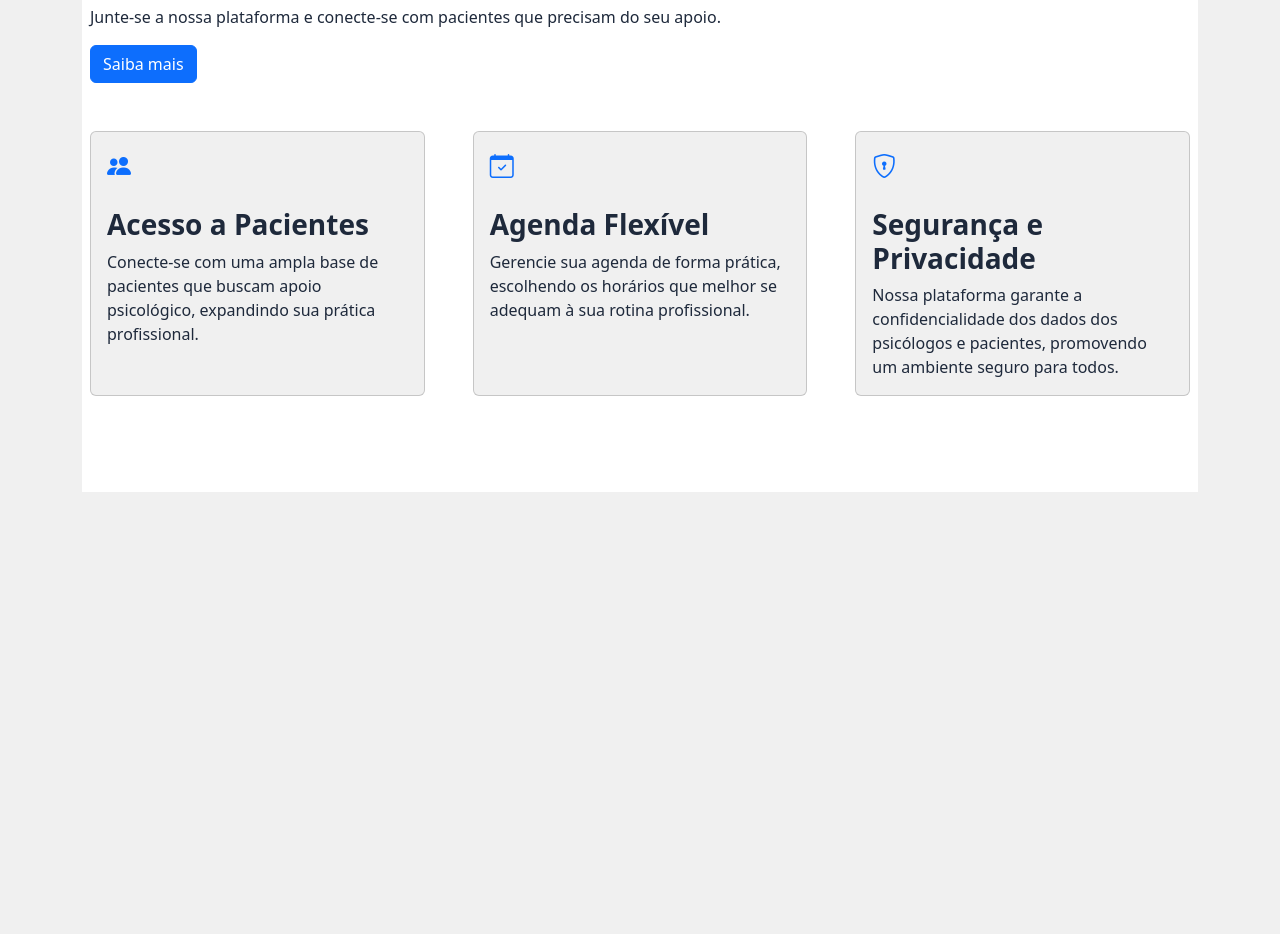
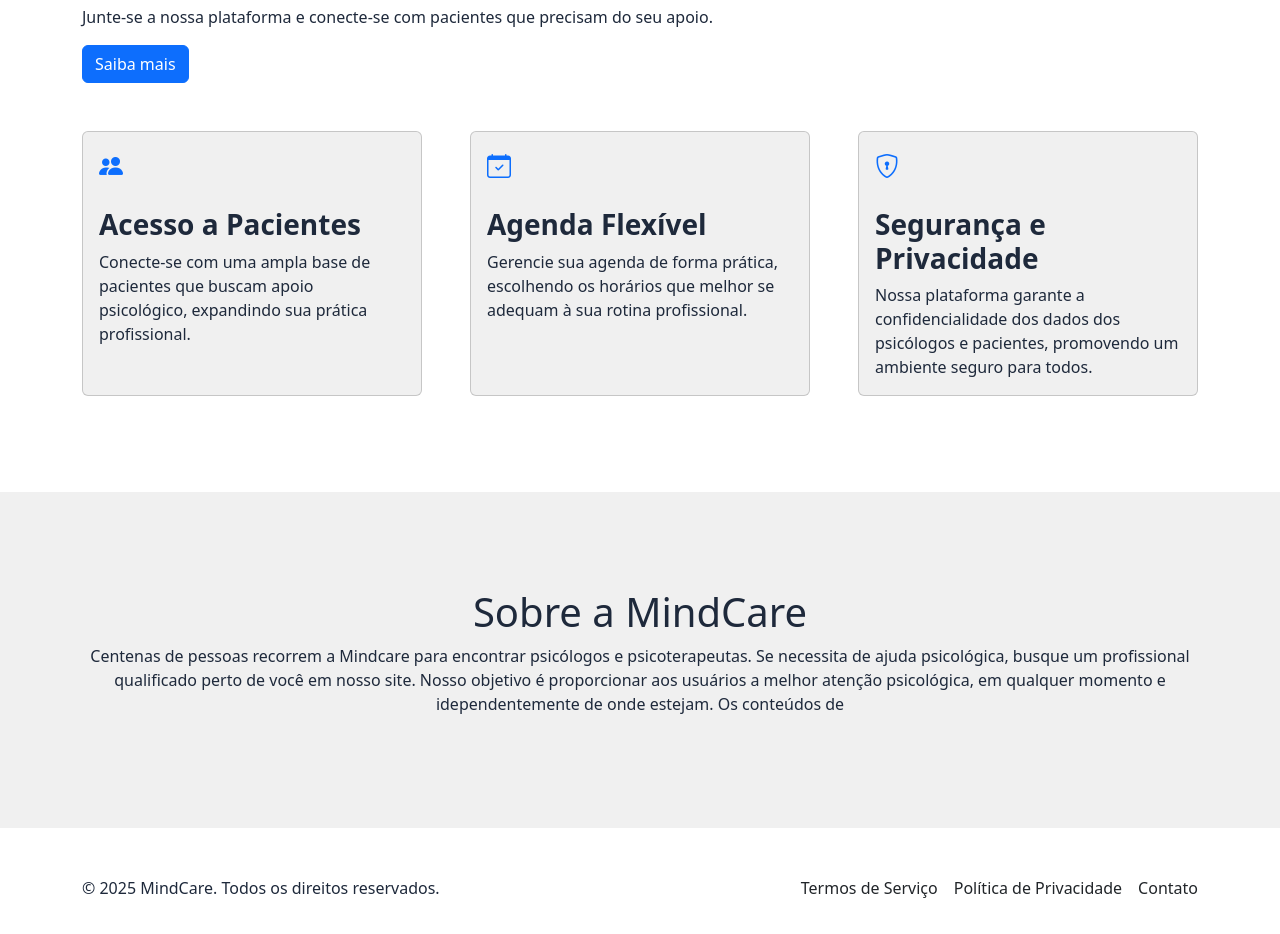
Before and after one commit to WillianGiacomelli/MindCare-FullStack, a React app in the folder frontend/: page / in a window 1280 px wide. Shown: the part 1760-2694 px from the top of the page. Before the commit the page ends 2252 px from the top, so only its background shows below. Built offline with nearby package versions, Linux system fonts and the light colour scheme; the HTML template or start-up script is replaced by a standard one.

Commit message:
feat: add Footer and Reason components; update Main to include new sections for enhanced layout and user engagement

```diff
--- /dev/null
+++ b/frontend/src/features/Home/Footer/Footer.tsx
@@ -0,0 +1,12 @@
+import React from "react";
+import FooterDefault from "../../../shared/Home/Footer/Footer";
+
+const Footer = () => {
+  return (
+    <>
+      <FooterDefault />
+    </>
+  );
+};
+
+export default Footer;
--- a/frontend/src/features/Home/main/Main.tsx
+++ b/frontend/src/features/Home/main/Main.tsx
@@ -1,14 +1,20 @@
-import React from 'react'
-import CustomerSection from './sections/customer/CustomerSection'
-import ProfessionalSection from './sections/professional/ProfessionalSection'
+import React from "react";
+import CustomerSection from "./sections/customer/CustomerSection";
+import ProfessionalSection from "./sections/professional/ProfessionalSection";
+import Testimonial from "./sections/testimonial/Testimonial";
+import Reason from "./sections/reason/Reason";
+import Footer from "../Footer/Footer";
 
 const Main = () => {
   return (
     <>
       <CustomerSection />
       <ProfessionalSection />
+      {/* <Testimonial /> */}
+      <Reason />
+      <Footer />
     </>
-  )
-}
+  );
+};
 
-export default Main
+export default Main;
--- a/frontend/src/features/Home/main/sections/customer/CustomerSection.css
+++ b/frontend/src/features/Home/main/sections/customer/CustomerSection.css
@@ -1,10 +1,14 @@
 .mh-400px {
-    max-height: 300px;
+  max-height: 300px;
 }
 
-img{
-    width: 100%;
-    height: 50%;
-    background-size: cover;
-    object-fit: cover;
+img {
+  width: 100%;
+  height: 50%;
+  background-size: cover;
+  object-fit: cover;
 }
+
+.flex-element {
+  height: fit-content;
+}
--- a/frontend/src/features/Home/main/sections/professional/ProfessionalSection.tsx
+++ b/frontend/src/features/Home/main/sections/professional/ProfessionalSection.tsx
@@ -1,34 +1,47 @@
-import React from 'react'
-import Button from 'react-bootstrap/esm/Button'
-import Container from 'react-bootstrap/esm/Container'
-import CustomCard from '../../../../../shared/Home/Card/CustomCard'
+import React from "react";
+import Button from "react-bootstrap/esm/Button";
+import Container from "react-bootstrap/esm/Container";
+import CustomCard from "../../../../../shared/Home/Card/CustomCard";
 
 const ProfessionalSection = () => {
   const cardData = [
     {
       icon: "bi bi-people-fill text-primary",
       title: "Acesso a Pacientes",
-            description: "Conecte-se com uma ampla base de pacientes que buscam apoio psicológico, expandindo sua prática profissional."
+      description:
+        "Conecte-se com uma ampla base de pacientes que buscam apoio psicológico, expandindo sua prática profissional.",
     },
     {
       icon: "bi bi-calendar-check text-primary",
       title: "Agenda Flexível",
-            description: "Gerencie sua agenda de forma prática, escolhendo os horários que melhor se adequam à sua rotina profissional."
+      description:
+        "Gerencie sua agenda de forma prática, escolhendo os horários que melhor se adequam à sua rotina profissional.",
     },
     {
       icon: "bi bi-shield-lock text-primary",
       title: "Segurança e Privacidade",
-            description: "Nossa plataforma garante a confidencialidade dos dados dos psicólogos e pacientes, promovendo um ambiente seguro para todos."
-        }
+      description:
+        "Nossa plataforma garante a confidencialidade dos dados dos psicólogos e pacientes, promovendo um ambiente seguro para todos.",
+    },
   ];
 
   return (
+    <div className="bg-white w-100 text-start mt-5 py-5 px-2">
       <Container>
-        <div className='bg-white w-100 text-start mt-5 py-5 px-2'>
-            <h3 className='text-bold fs-1 w-75 mb-2'>Para psicólogos : Expanda sua prática e alcance mais pacientes</h3>
-            <p>Junte-se a nossa plataforma e conecte-se com pacientes que precisam do seu apoio.</p>
-            <Button className='flex-sm-column flex-md-row w-sm-100' variant="primary">Saiba mais</Button>
-            <div className='my-5 d-flex justify-content-center align-items-stretch gap-5 flex-wrap'>
+        <h3 className="text-bold fs-1 w-75 mb-2">
+          Para psicólogos : Expanda sua prática e alcance mais pacientes
+        </h3>
+        <p>
+          Junte-se a nossa plataforma e conecte-se com pacientes que precisam do
+          seu apoio.
+        </p>
+        <Button
+          className="flex-sm-column flex-md-row w-sm-100"
+          variant="primary"
+        >
+          Saiba mais
+        </Button>
+        <div className="my-5 d-flex justify-content-center align-items-stretch gap-5 flex-wrap">
           {cardData.map((card, index) => (
             <CustomCard
               key={index}
@@ -38,9 +51,9 @@
             />
           ))}
         </div>
+      </Container>
     </div>
-    </Container>
-  )
-}
+  );
+};
 
-export default ProfessionalSection
+export default ProfessionalSection;
--- /dev/null
+++ b/frontend/src/features/Home/main/sections/reason/Reason.tsx
@@ -0,0 +1,21 @@
+import React from "react";
+import { Container } from "react-bootstrap";
+
+const Reason = () => {
+  return (
+    <Container>
+      <div className="w-100 text-center mt-5 py-5 px-2">
+        <h3 className="text-bold fs-1 w-75 mb-2 w-100">Sobre a MindCare</h3>
+        <p>
+          Centenas de pessoas recorrem a Mindcare para encontrar psicólogos e
+          psicoterapeutas. Se necessita de ajuda psicológica, busque um
+          profissional qualificado perto de você em nosso site. Nosso objetivo é
+          proporcionar aos usuários a melhor atenção psicológica, em qualquer
+          momento e idependentemente de onde estejam. Os conteúdos de
+        </p>
+      </div>
+    </Container>
+  );
+};
+
+export default Reason;
--- /dev/null
+++ b/frontend/src/features/Home/main/sections/testimonial/Testimonial.tsx
@@ -0,0 +1,20 @@
+import React from "react";
+import { Container } from "react-bootstrap";
+
+const Testimonial = () => {
+  return (
+    <Container>
+      <div className="w-100 text-center mt-5 py-5 px-2">
+        <h3 className="text-bold fs-1 w-75 mb-2 w-100">
+          O que nossos usuários dizem
+        </h3>
+        <p>
+          Histórias reais de pessoas que encontraram apoio e transformação
+          através da nossa plataforma.
+        </p>
+      </div>
+    </Container>
+  );
+};
+
+export default Testimonial;
--- /dev/null
+++ b/frontend/src/shared/Home/Footer/Footer.tsx
@@ -0,0 +1,27 @@
+import React from "react";
+import { Container } from "react-bootstrap";
+
+const FooterDefault = () => {
+  return (
+    <footer className="bg-white w-100 text-start mt-5 py-5 px-2">
+      <Container>
+        <div className="d-flex justify-content-between align-items-center flex-column flex-md-row gap-3">
+          <span>© 2025 MindCare. Todos os direitos reservados.</span>
+          <div className="d-flex gap-3">
+            <a href="/terms" className="text-decoration-none text-dark">
+              Termos de Serviço
+            </a>
+            <a href="/privacy" className="text-decoration-none text-dark">
+              Política de Privacidade
+            </a>
+            <a href="/contact" className="text-decoration-none text-dark">
+              Contato
+            </a>
+          </div>
+        </div>
+      </Container>
+    </footer>
+  );
+};
+
+export default FooterDefault;
```
Lines whose indentation alone changed are shown as unchanged.
